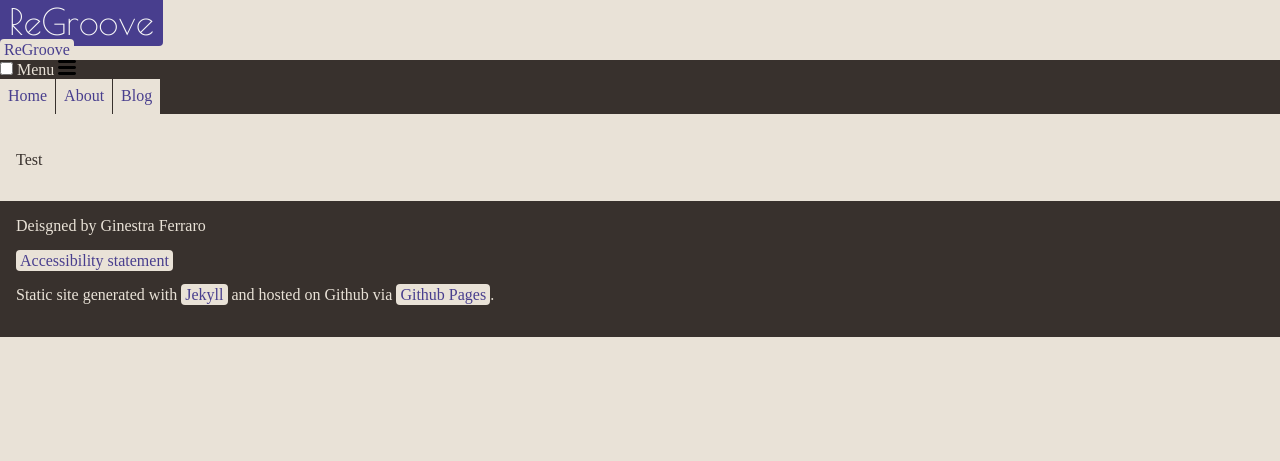
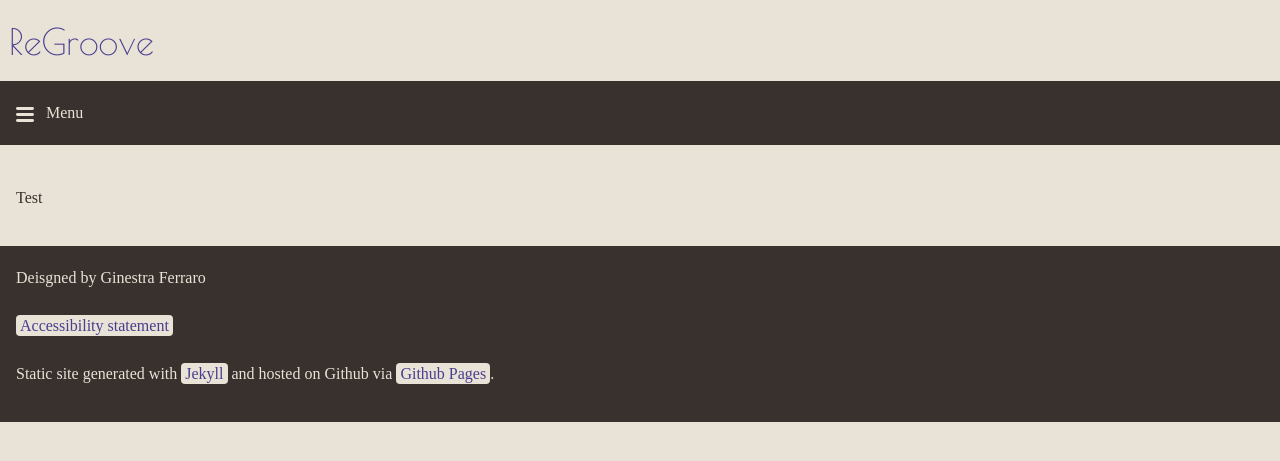
Before and after one commit to ginestra/regroove, a Jekyll site: the page built from index.markdown, in a window 1280 px wide. Shown: the top 461 px of the page. Built offline with Jekyll 4.4.1, drawn with Linux system fonts in a browser that asks for light colours; some web fonts are replaced.

Commit message:
More barebone styling

```diff
--- a/_includes/header.html
+++ b/_includes/header.html
@@ -7,25 +7,29 @@
 
     {%- assign default_paths = site.pages | map: "path" -%}
     {%- assign page_paths = site.header_pages | default: default_paths -%}
+    {%- comment -%}
     <a class="site-title" rel="author" href="{{ site.url }}">{{ site.title | escape }}</a>
     {%- if page.url != {{ site.url }} -%}
     <!-- For content exclusevile on the homepage -->
     {%- endif -%}
+    {%- endcomment -%}
 
     {%- if page_paths -%}
-      <nav class="site-nav">
-        <input type="checkbox" id="nav-trigger" class="nav-trigger">
-        <label for="nav-trigger">
-          <span class="menu-icon">
-            <span class="the-label">Menu</span>
+      <nav>
+        <div class="collapsible-menu">
+          <input type="checkbox" id="main-nav" class="menu-toggle">
+          <label for="main-nav">
               <svg viewBox="0 0 18 15" width="18px" height="15px">
                 <path d="M18,1.484c0,0.82-0.665,1.484-1.484,1.484H1.484C0.665,2.969,0,2.304,0,1.484l0,0C0,0.665,0.665,0,1.484,0 h15.032C17.335,0,18,0.665,18,1.484L18,1.484z M18,7.516C18,8.335,17.335,9,16.516,9H1.484C0.665,9,0,8.335,0,7.516l0,0 c0-0.82,0.665-1.484,1.484-1.484h15.032C17.335,6.031,18,6.696,18,7.516L18,7.516z M18,13.516C18,14.335,17.335,15,16.516,15H1.484 C0.665,15,0,14.335,0,13.516l0,0c0-0.82,0.665-1.483,1.484-1.483h15.032C17.335,12.031,18,12.695,18,13.516L18,13.516z"/>
               </svg>
-          </span>
+              Menu
           </label>
 
-        <div class="trigger">
-          <a class="page-link{% if page.url == {{ site.url }} %} active{% endif %}" href="{{ site.url }}">Home</a>
+          <div class="main-nav-content">
+            <ul>
+              <li>
+                <a class="menu-item{% if page.url == {{ site.url }} %} active{% endif %}" href="{{ site.url }}">Home</a>
+              </li>
               {%- assign pages = site.pages | sort:"weight" -%}
               {%- for p in pages -%}
                 {% comment %}
@@ -33,15 +37,14 @@
                 {% endcomment %}
                 {%- if p.weight %}
                 {%- if p.title -%}
-            <a class="page-link{% if page.url == p.url %} active{% endif %}" href="{{ p.url | relative_url }}">{{ p.title | escape }}</a>
+                <li>
+                  <a class="menu-item{% if page.url == p.url %} active{% endif %}" href="{{ p.url | relative_url }}">{{ p.title | escape }}</a>
+                </li>
                 {%- endif -%}
                 {%- endif -%}
               {%- endfor -%}
-          {% comment %}
-          {%- if site.linkedin_username -%}<a class="page-link" href="https://www.linkedin.com/in/{{ site.linkedin_username| cgi_escape | escape }}"><svg class="svg-icon"><use xlink:href="{{ '/assets/minima-social-icons.svg#linkedin' | relative_url }}"></use></svg></a>{%- endif -%}
-          {%- if site.github_username -%}<a class="page-link" href="https://github.com/{{ site.github_username| cgi_escape | escape }}"><svg class="svg-icon"><use xlink:href="{{ '/assets/minima-social-icons.svg#github' | relative_url }}"></use></svg></a>{%- endif -%}
-          {%- if site.twitter_username -%}<a class="page-link" href="https://www.twitter.com/{{ site.twitter_username| cgi_escape | escape }}"><svg class="svg-icon"><use xlink:href="{{ '/assets/minima-social-icons.svg#twitter' | relative_url }}"></use></svg></a>{%- endif -%}
-          {% endcomment %}
+            </ul>
+          </div>
         </div>
       </nav>
     {%- endif -%}
```
Also changed, not shown: assets/css/main.scss (+50 -6 lines), assets/css/main.min.css. Lines whose indentation alone changed are shown as unchanged.
